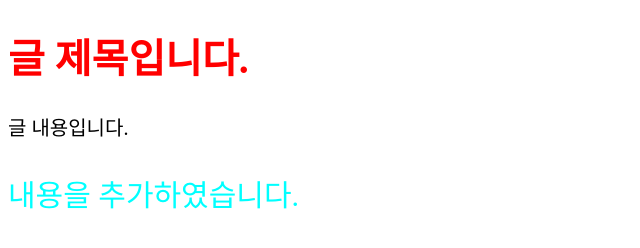
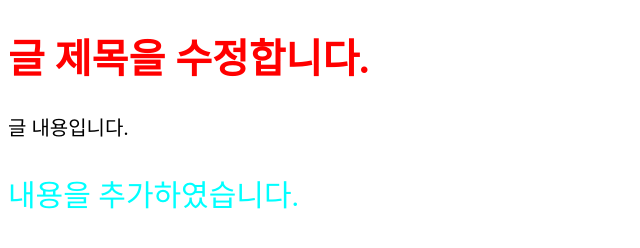
Before and after one commit to manisjun/web_publishing, a plain HTML site: page index.html in a window 1280 px wide. Shown: the whole page, without its empty margins (0-640 px from the left). Drawn offline with Linux system fonts and the light colour scheme.

Commit message:
글 제목 수정

```diff
--- a/index.html
+++ b/index.html
@@ -8,7 +8,7 @@
     <title>Document</title>
 </head>
 <body>
-    <h1>글 제목입니다.</h1>
+    <h1>글 제목을 수정합니다.</h1>
     <p>글 내용입니다.</p>
     <p>내용을 추가하였습니다.</p>
 </body>
```
